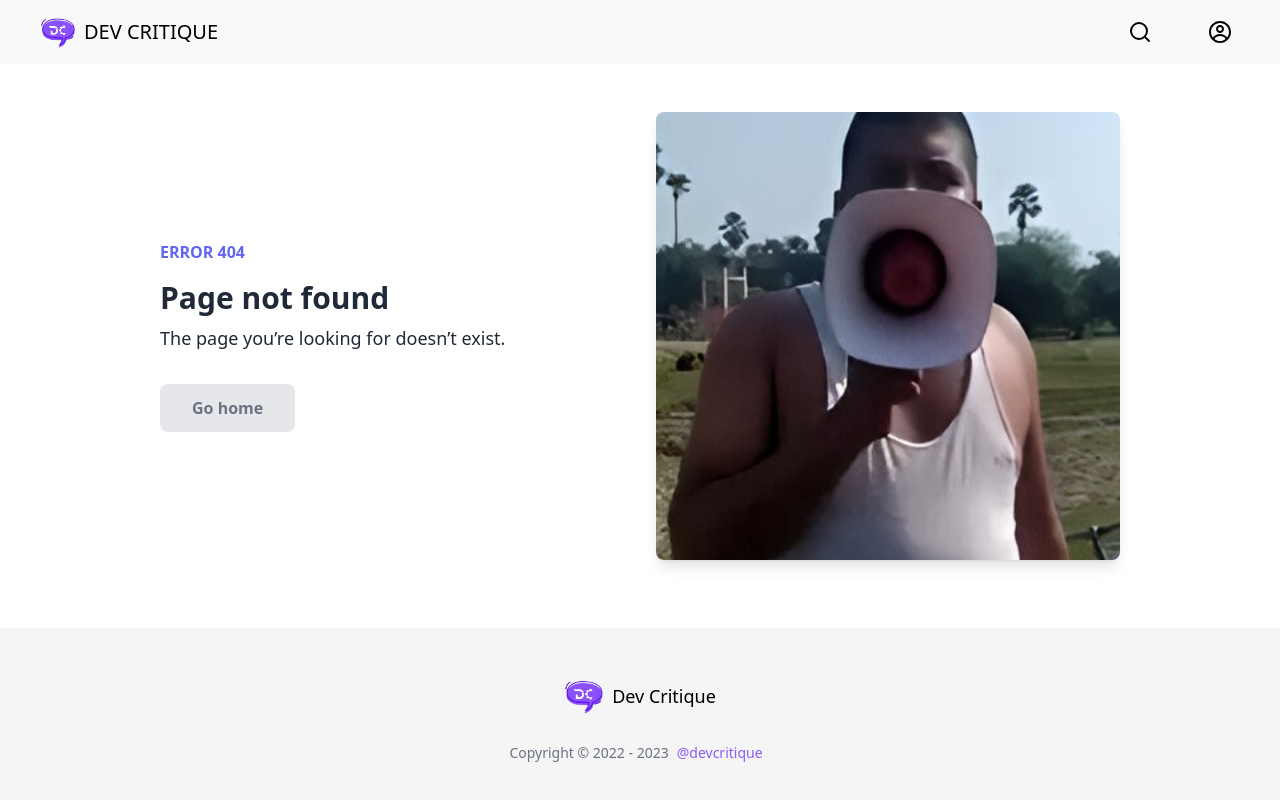
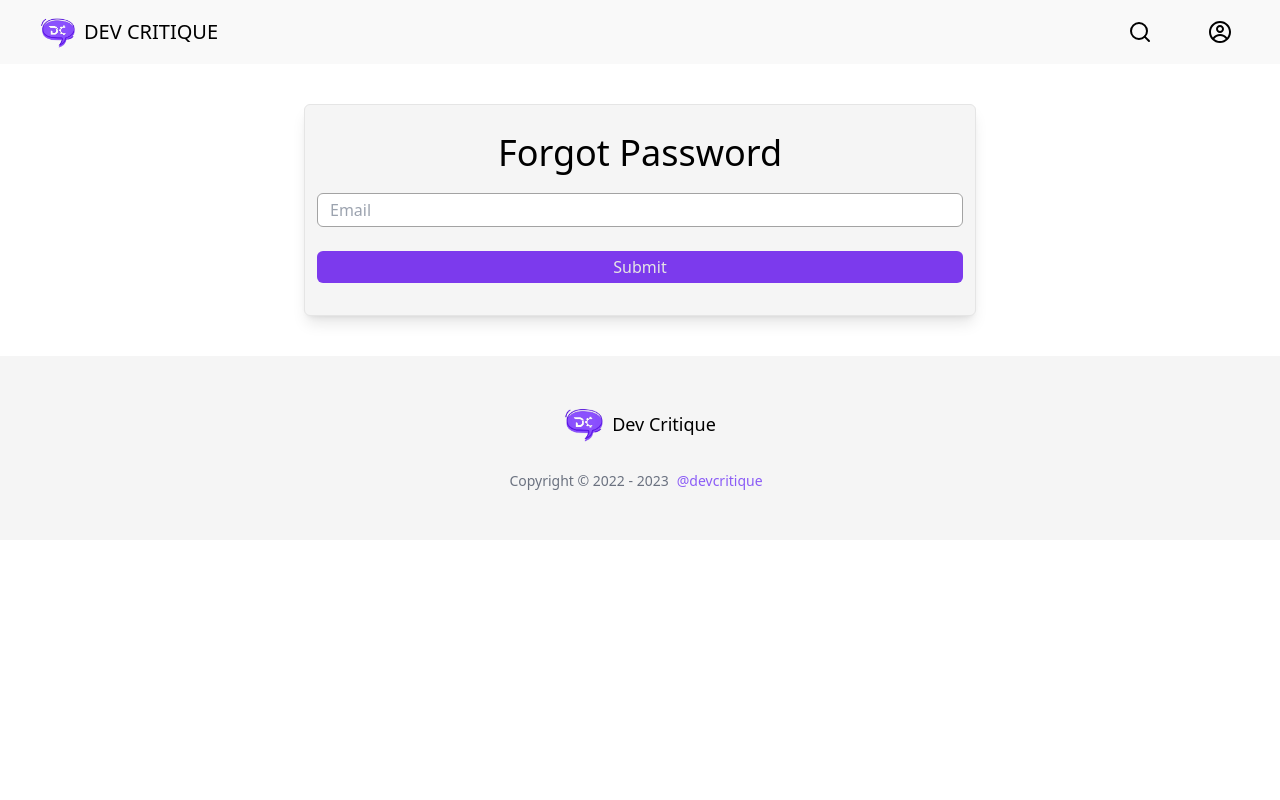
Before and after one commit to Nilesh9106/DevCritique-frontend, a React (Vite) app: page /forgot-password in a window 1280 px wide. Before the commit this address led to /notfound. Shown: the top 800 px of the page. Built offline with nearby package versions, Linux system fonts and the light colour scheme; some icons are missing.

Commit message:
Add: send link for forgot password

```diff
--- a/src/App.jsx
+++ b/src/App.jsx
@@ -18,6 +18,7 @@ import Search from "./pages/Search"
 import Technologies from "./pages/technologies"
 import Loading from "./components/Loading"
 import ResetPassword from "./pages/ResetPassword"
+import ForgotPassword from "./pages/ForgotPassword"
 
 
 function App() {
@@ -90,6 +91,7 @@ function App() {
             <Route path="/notfound" element={<NotFound />} />
             <Route path="/technologies/:technology" element={<Technologies />} />
             <Route path="/:username" element={<Profile />} />
+			<Route path="/forgot-password" element={<ForgotPassword />} />
             <Route path="/reset-password/:uniqueString" element={<ResetPassword />} />
             <Route path="*" element={<NotFound />} />
           </>
--- /dev/null
+++ b/src/pages/ForgotPassword.jsx
@@ -0,0 +1,56 @@
+import axios from "axios";
+import { useState } from "react"
+import { toast } from "react-toastify";
+import Loading from "../components/Loading";
+import { Helmet } from "react-helmet";
+
+export default function ForgotPassword() {
+	const [loading, setLoading] = useState(false)
+	const [email, setEmail] = useState('')
+	const [isMailSent, setMailSent] = useState(false)
+
+	const sendEmail = async (e) => {
+		e.preventDefault();
+		setLoading(true)
+		if (email === '' || !email.includes('@') || !email.includes('.')) {
+			toast.error("Invalid Email")
+			setLoading(false)
+			return
+		}
+		const response = await axios.get(`${import.meta.env.VITE_API_URL}/api/forgot-password/${email}`)
+		if (200 === response.status) {
+			toast.success("Email Sent Successfully")
+			setMailSent(true)
+			setLoading(false)
+		}
+		else {
+			toast.error(response.data.message)
+			setLoading(false)
+		}
+	}
+
+	return (
+		<>
+			<Helmet>
+				<title>Devcritique | Forgot Password</title>
+			</Helmet>
+			{loading && <Loading className={'dark:bg-neutral-900/30 bg-neutral-100/30 h-[100vh] fixed top-0 backdrop-blur-[1px]'} text={"Loading"} />}
+			{!loading && isMailSent &&
+				<div className='max-w-2xl max-md:mx-10 my-10 px-3 py-5 dark:bg-neutral-900 bg-neutral-100 mx-auto rounded-md border dark:border-neutral-800 border-neutral-200 shadow-lg'>
+					<p className="text-center text-xl my-2">Check your email for the reset link</p>
+				</div>
+			}
+			{!loading &&
+				<div className='max-w-2xl max-md:mx-10 my-10 px-3 py-5 dark:bg-neutral-900 bg-neutral-100 mx-auto rounded-md border dark:border-neutral-800 border-neutral-200 shadow-lg'>
+					<h1 className="text-center text-4xl my-2">Forgot Password</h1>
+					<form className="flex flex-col  justify-center" onSubmit={(e) => sendEmail(e)}>
+
+						<input required type="text" onChange={(e) => { setEmail(e.target.value) }}
+							placeholder="Email" name="email" className="w-full px-3 py-1 my-3 rounded-md dark:bg-neutral-800 outline-none transition-all border dark:border-neutral-700 border-neutral-400 focus:border-violet-500 focus:ring-1 focus:ring-violet-200" />
+						<button type="submit" className="w-full px-3 py-1 my-3 text-neutral-200 rounded-md bg-violet-600 hover:bg-violet-500 transition-all duration-300" >Submit</button>
+					</form>
+				</div>
+			}
+		</>
+	)
+}
--- a/src/pages/Login.jsx
+++ b/src/pages/Login.jsx
@@ -58,7 +58,8 @@ export default function Login({ isAuthenticated, setIsAuthenticated }) {
 
                     <button type="submit" className="w-full px-3 py-1 my-3 text-neutral-200 rounded-md bg-violet-600 hover:bg-violet-500 transition-all duration-300" >Submit</button>
                     <p className="text-sm">Do not have an account? <Link to={'/signup'} className="underline text-violet-400">SignUp</Link></p>
-                </form>
+                    <p className="text-sm">Forgot your password? <Link to={'/forgot-password'} className="underline text-violet-400">Reset Password</Link></p>
+				</form>
             </div>
 
 
--- a/src/pages/ResetPassword.jsx
+++ b/src/pages/ResetPassword.jsx
@@ -18,7 +18,7 @@ export default function ResetPassword() {
 		e.preventDefault();
 		setLoading(true)
 		if (password !== confirmPassword) {
-			toast.error("Passwords do not match")
+			toast.error("Passwords does not match")
 			setLoading(false)
 			return
 		}
@@ -29,7 +29,7 @@ export default function ResetPassword() {
 			navigate('/login')
 		}
 		else {
-			toast.error("Something went wrong")
+			toast.error(response.data.message)
 			setLoading(false)
 		}
 	}
```
